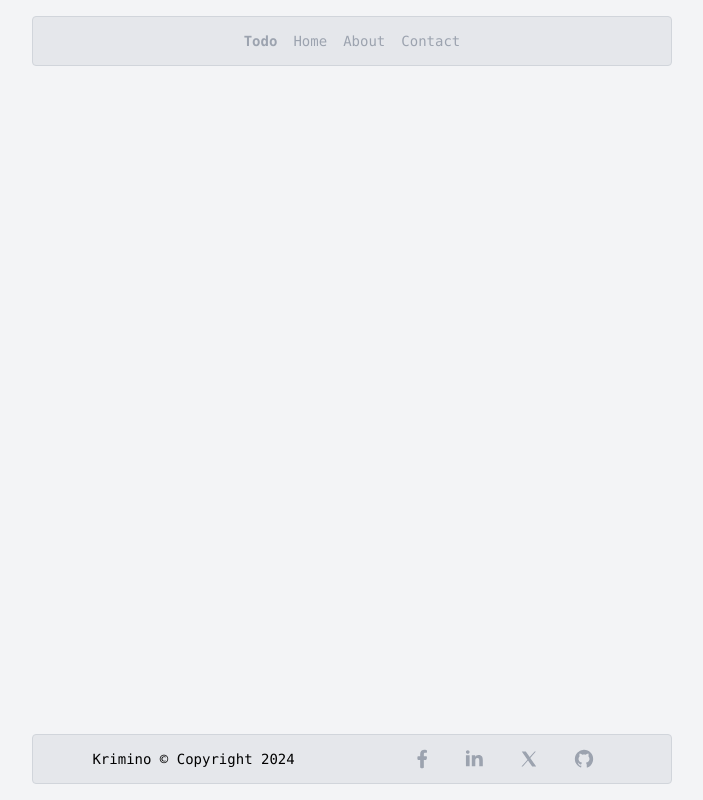
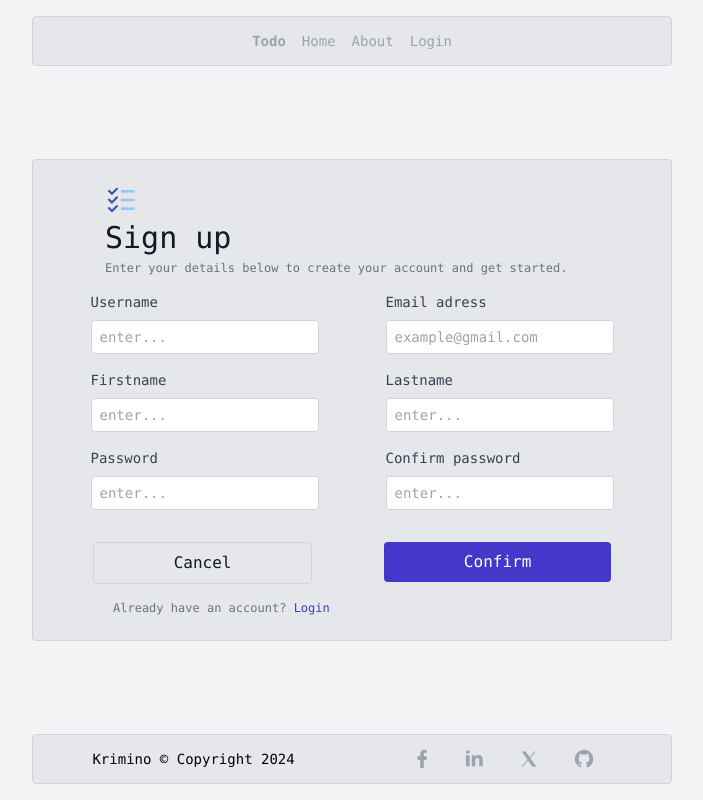
Before and after one commit to AyKrimino/todo, a Django app: page / in a window 1280 px wide. Shown: the whole page, without its empty margins (288-991 px from the left). Run offline with Django 5.2, Linux system fonts and the light colour scheme; some libraries are stand-ins or nearby versions.

Commit message:
creating the user profile page
I created a page to be shown if the user is logged in, otherwise a signup page will be shown

```diff
--- a/home/templates/home/index.html
+++ b/home/templates/home/index.html
@@ -1,6 +1,115 @@
 {% extends 'base.html' %}
 
-{% block title %}Home | User{% endblock %}
+{% load widget_tweaks %}
+
+{% block title %}Sign Up{% endblock %}
 
 {% block content %}
+    {% if user.is_authenticated %}
+        {% include 'partials/user_profile.html' %}
+    {% else %}
+        <div class="max-h-full bg-gray-200 border border-gray-300 rounded p-4 w-full max-w-screen-sm overflow-auto">
+
+            <div class="mt-2 ml-2 md:ml-14 sm:ml-5 mr-2">
+                <div class="">
+                    <svg class="fill-current w-8 h-8" version="1" xmlns="http://www.w3.org/2000/svg" viewBox="0 0 48 48" enable-background="new 0 0 48 48">
+                        <g fill="#3F51B5">
+                            <polygon points="17.8,18.1 10.4,25.4 6.2,21.3 4,23.5 10.4,29.9 20,20.3"/>
+                            <polygon points="17.8,5.1 10.4,12.4 6.2,8.3 4,10.5 10.4,16.9 20,7.3"/>
+                            <polygon points="17.8,31.1 10.4,38.4 6.2,34.3 4,36.5 10.4,42.9 20,33.3"/>
+                        </g>
+                        <g fill="#90CAF9">
+                            <rect x="24" y="22" width="20" height="4"/>
+                            <rect x="24" y="9" width="20" height="4"/>
+                            <rect x="24" y="35" width="20" height="4"/>
+                        </g>
+                    </svg>
+                </div>
+                <div class="my-1 text-3xl text-gray-900">
+                    Sign up
+                </div>
+                <div class="text-xs text-gray-500">
+                    Enter your details below to create your account and get started.
+                </div>
+            </div>
+
+            <div class="ml-2 mr-2 mb-2 mt-1">
+                <form method="post" class="flex-col justify-center align-center">
+                    {% csrf_token %}
+
+                    <div class="sm:flex sm:justify-around sm:align-center sm:mt-4">
+
+                        <div class="">
+                            <div class="text-sm text-gray-700">
+                                <label>Username</label>
+                            </div>
+                            {% render_field form.username class="placeholder:text-sm mt-2 py-1 px-2 w-full rounded border border-gray-300" placeholder="enter..." %}
+                        </div>
+
+                        <div class=" mt-2 sm:mt-0">
+                            <div class="text-sm text-gray-700">
+                                <label>Email adress</label>
+                            </div>
+                            {% render_field form.email class="placeholder:text-sm mt-2 py-1 px-2 w-full rounded border border-gray-300" placeholder="example@gmail.com" %}
+                        </div>
+
+                    </div>
+
+                    <div class="sm:flex sm:justify-around sm:align-center sm:mt-4">
+
+                        <div class=" mt-2 sm:mt-0">
+                            <div class="text-sm text-gray-700">
+                                <label>Firstname</label>
+                            </div>
+                            {% render_field form.firstname class="placeholder:text-sm mt-2 py-1 px-2 w-full rounded border border-gray-300" placeholder="enter..." %}
+                        </div>
+
+                        <div class=" mt-2 sm:mt-0">
+                            <div class="text-sm text-gray-700">
+                                <label>Lastname</label>
+                            </div>
+                            {% render_field form.lastname class="placeholder:text-sm mt-2 py-1 px-2 w-full rounded border border-gray-300" placeholder="enter..." %}
+                        </div>
+
+                    </div>
+
+                    <div class="sm:flex sm:justify-around sm:align-center sm:mt-4">
+
+                        <div class=" mt-2 sm:mt-0">
+                            <div class="text-sm text-gray-700">
+                                <label>Password</label>
+                            </div>
+                            {% render_field form.password class="placeholder:text-sm mt-2 py-1 px-2 w-full rounded border border-gray-300" type="password" placeholder="enter..." %}
+                        </div>
+
+                        <div class=" mt-2 sm:mt-0">
+                            <div class="text-sm text-gray-700">
+                                <label>Confirm password</label>
+                            </div>
+                            {% render_field form.password class="placeholder:text-sm mt-2 py-1 px-2 w-full rounded border border-gray-300" type="password" placeholder="enter..." %}
+                        </div>
+
+                    </div>
+
+                    <div class="sm:flex sm:flex-row-reverse sm:justify-around sm:mt-4">
+
+                        <div class=" mt-2 sm:mt-0">
+                            <button class="sm:px-20 mt-4 hover:bg-indigo-500 rounded w-full py-2 hover:text-gray-200 bg-indigo-700 text-white w-full">Confirm</button>
+                        </div>
+
+                        <div class=" mt-2 sm:mt-0">
+                            <button class="sm:px-20 mt-4 hover:bg-red-600 rounded py-2 border border-gray-300 text-gray-900 w-full">Cancel</button>
+                        </div>
+
+                    </div>
+
+                    <div class="md:ml-14 sm:ml-5 sm:mt-4 mt-2 sm:mt-0 text-xs text-gray-500">
+                        Already have an account? <a class="text-indigo-700" href="{% url 'home:login' %}">Login</a>
+                    </div>
+
+                </form>
+            </div>
+
+        </div>
+    {% endif %}
 {% endblock %}
--- a/home/urls.py
+++ b/home/urls.py
@@ -5,7 +5,8 @@ from . import views
 app_name = 'home'
 
 urlpatterns = [
-    path('', views.index, name='index'),
+    path('', views.signup, name='signup'),
     path('login/', views.login, name='login'),
-    path('signup/', views.signup, name='signup'),
+    # path('signup/', views.signup, name='signup'),
+    path('about/', views.about, name='about'),
 ]
--- a/home/views.py
+++ b/home/views.py
@@ -2,8 +2,8 @@ from django.shortcuts import render
 from .forms import LoginForm, SignupForm
 
 
-def index(request):
-    return render(request, 'home/index.html')
+# def index(request):
+#     return render(request, 'home/index.html')
 
 
 def login(request):
@@ -13,4 +13,8 @@ def login(request):
 
 def signup(request):
     form = SignupForm()
-    return render(request, 'home/signup.html', {'form': form})
+    return render(request, 'home/index.html', {'form': form})
+
+
+def about(request):
+    return render(request, 'home/about.html')
--- a/tasks/templates/tasks/task_details.html
+++ b/tasks/templates/tasks/task_details.html
@@ -20,7 +20,7 @@
                     {{ task.created_at|date:"H:i" }}
                 </div>
             </div>
-            <a href="{% url 'home:index' %}">
+            <a href="{% url 'home:signup' %}">
                 <div class="flex items-center bg-gray-300 ml-2 rounded px-2 py-1 w-fit h-7 mt-1 select-none">
                     <svg class="fill-current w-7 h-7" xmlns="http://www.w3.org/2000/svg" viewBox="0 0 24 30"><path d="M12,10.91c2.11,0,3.83-1.72,3.83-3.83s-1.72-3.83-3.83-3.83-3.83,1.72-3.83,3.83,1.72,3.83,3.83,3.83Z"/><path d="M6.21,20.75h11.58c.69,0,1.25-.56,1.25-1.25v-2.09c0-2.75-2.24-5-5-5h-4.08c-2.76,0-5,2.25-5,5v2.09c0,.69,.56,1.25,1.25,1.25Z"/></svg>
                     <div class="text-sm text-gray-700">
--- a/templates/partials/navbar.html
+++ b/templates/partials/navbar.html
@@ -4,13 +4,17 @@
             <span class="text-sm text-gray-400 font-semibold select-none">Todo</span>
         </li>
         <li class="px-2">
-            <a class="text-sm text-gray-400 hover:text-gray-900 select-none" href="#">Home</a>
+            <a class="text-sm text-gray-400 hover:text-gray-900 select-none" href="{% url 'home:signup' %}">Home</a>
         </li>
         <li class="px-2">
-            <a class="text-sm text-gray-400 hover:text-gray-900 select-none" href="#">About</a>
+            <a class="text-sm text-gray-400 hover:text-gray-900 select-none" href="{% url 'home:about' %}">About</a>
         </li>
         <li class="px-2">
-            <a class="text-sm text-gray-400 hover:text-gray-900 select-none" href="#">Contact</a>
+            {% if user.is_authenticated %}
+                <a class="text-sm text-gray-400 hover:text-gray-900 select-none" href="#">Logout</a>
+            {% else %}
+                <a class="text-sm text-gray-400 hover:text-gray-900 select-none" href="{% url 'home:login' %}">Login</a>
+            {% endif %}
         </li>
     </ul>
 </div>
```
Also changed, not shown: home/templates/home/about.html (added, +13 -0 lines), home/templates/home/signup.html (deleted, +0 -111 lines), home/templates/partials/user_profile.html (added, +23 -0 lines), db.sqlite3.
